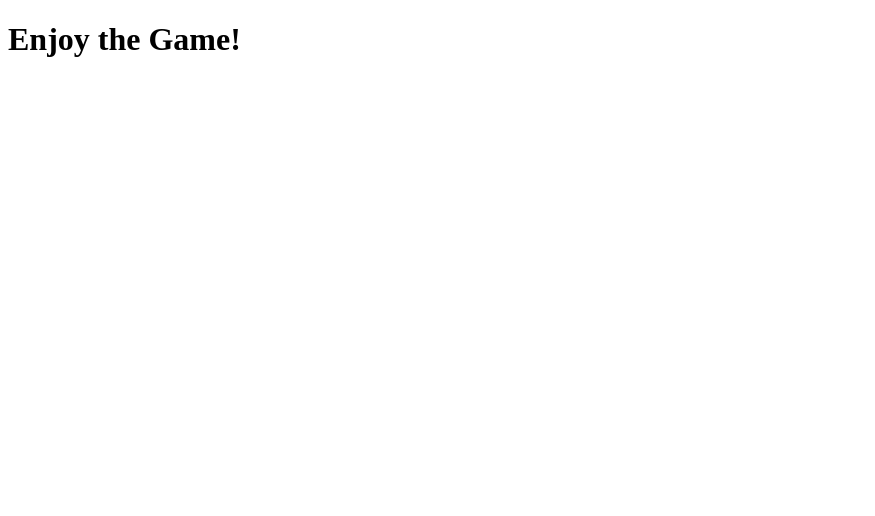
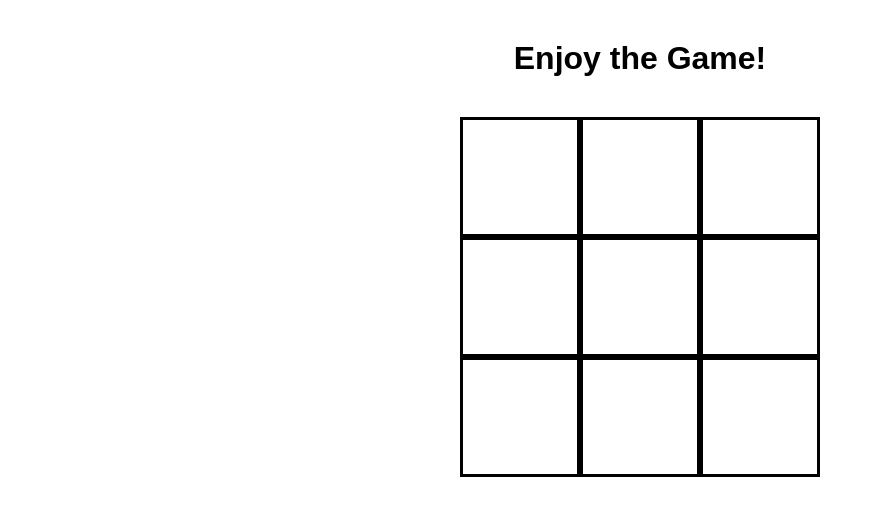
Before and after one commit to fln99/tic-tac-toe, a plain HTML site: page index.html in a window 1280 px wide. Shown: the whole page, without its empty margins (0-875 px from the left). Drawn offline with Linux system fonts and the light colour scheme.

Commit message:
first design created

```diff
--- /dev/null
+++ b/css/reset.css
@@ -0,0 +1,10 @@
+* {
+    margin: 0;
+    padding: 0;
+    border: none;
+}
+
+body {
+    font-family: Arial, Helvetica, sans-serif;
+    font-size: 16px;
+}
--- /dev/null
+++ b/css/style.css
@@ -0,0 +1,20 @@
+main header {
+    text-align: center;
+    padding: 20px 0;
+    margin: 20px 0;
+}
+
+main .gameBoard {
+    width: 360px;
+    height: 360px;
+    margin: 0 auto;
+    display: flex;
+    flex-wrap: wrap;
+}
+
+main .gameBoard div {
+    width: 120px;
+    height: 120px;
+    border: solid;
+    box-sizing: border-box;
+}
--- a/index.html
+++ b/index.html
@@ -4,6 +4,8 @@
     <meta charset="UTF-8">
     <meta name="viewport" content="width=device-width, initial-scale=1.0">
     <title>TicTacToe - The Game</title>
+    <link rel="stylesheet" href="css/reset.css">
+    <link rel="stylesheet" href="css/style.css">
 </head>
 <body>
     <main>
@@ -11,7 +13,15 @@
             <h1>Enjoy the Game!</h1>
         </header>
         <section class="gameBoard">
-
+            <div></div>
+            <div></div>
+            <div></div>
+            <div></div>
+            <div></div>
+            <div></div>
+            <div></div>
+            <div></div>
+            <div></div>
         </section>
     </main>
     <script src="js/main.js"></script>
```
